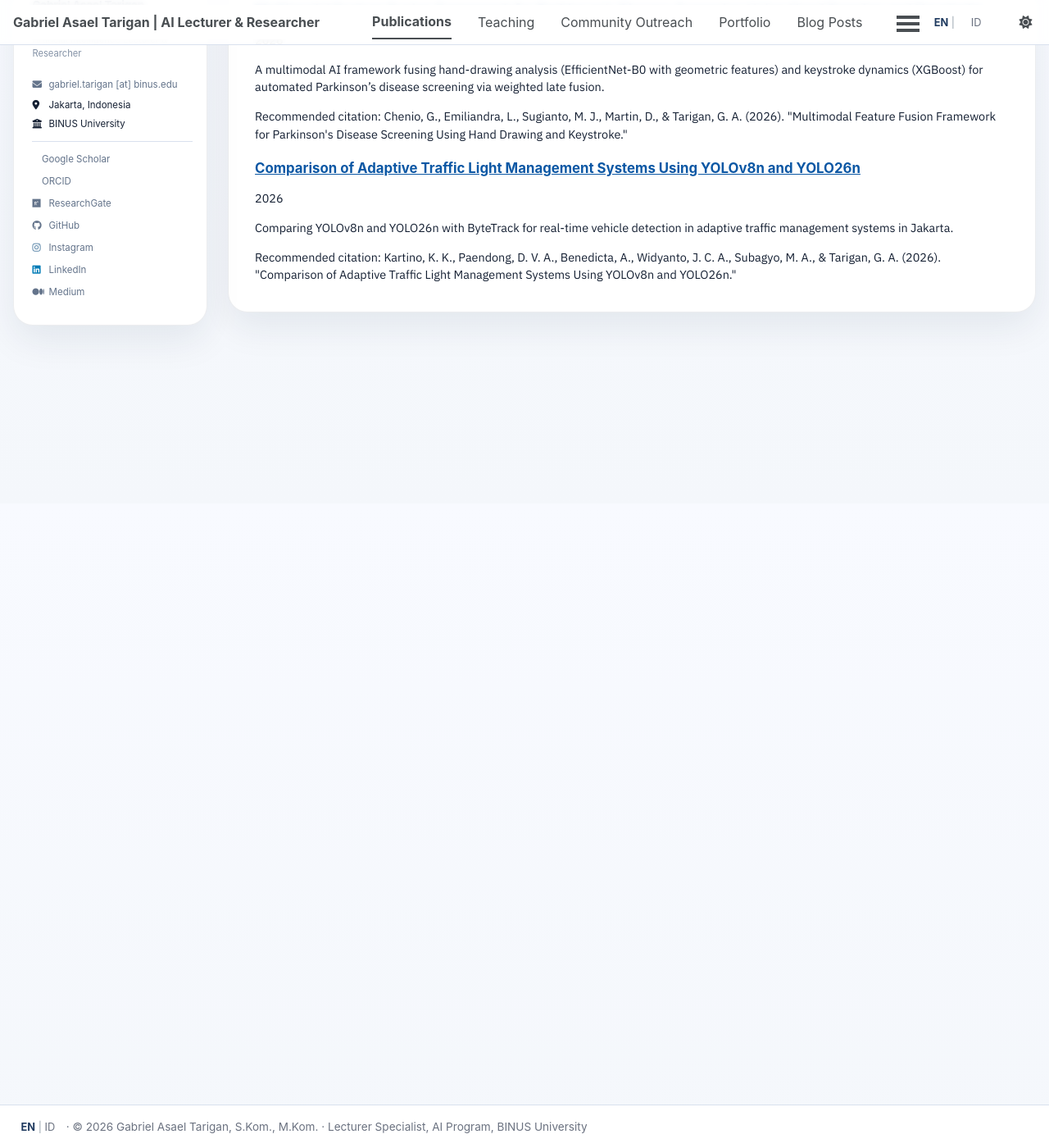
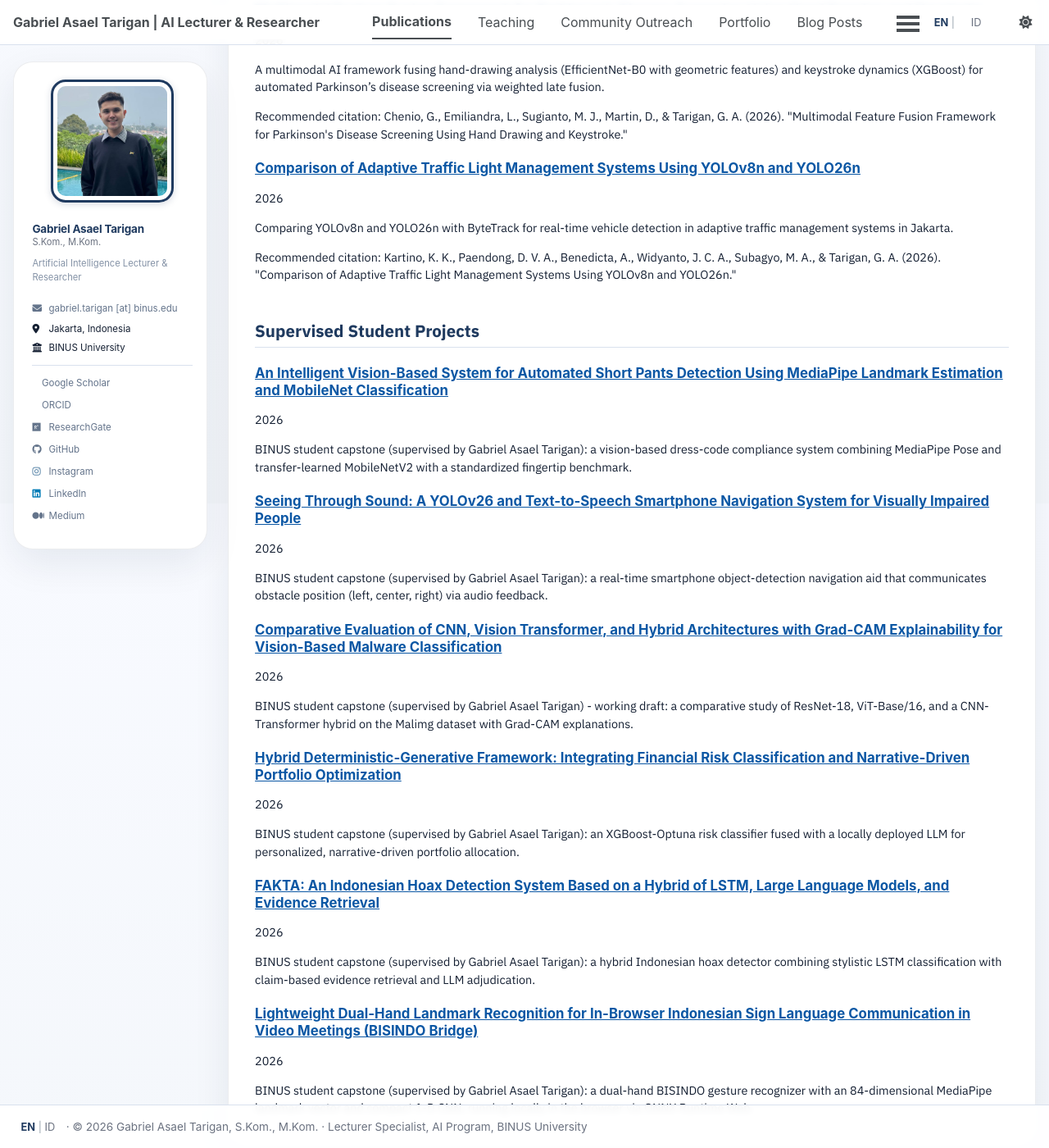
Before and after one commit to asaeltarigan/asaeltarigan.github.io, a Jekyll site: the page built from _pages/publications.html, in a window 1280 px wide and 1400 px high, scrolled down 3886 px. Shown: the whole window at 82% size. Built offline with Jekyll 4.4.1, drawn with Linux system fonts in a browser that asks for light colours; a style sheet for code colours, icons or effects is not loaded.

Commit message:
Add Supervised Student Projects section with 6 supervised capstones

```diff
--- a/_config.yml
+++ b/_config.yml
@@ -98,6 +98,8 @@ publication_category:
     title: 'To be Published'
   in_writing:
     title: 'In Writing'
+  supervised_projects:
+    title: 'Supervised Student Projects'
 
 # Site Settings
 teaser                   :  # filename of teaser fallback teaser image placed in /images/ for social media previews
--- /dev/null
+++ b/_publications/2026-10-14-supervised-bisindo-sign-language.md
@@ -0,0 +1,10 @@
+---
+title: "Lightweight Dual-Hand Landmark Recognition for In-Browser Indonesian Sign Language Communication in Video Meetings (BISINDO Bridge)"
+collection: publications
+category: supervised_projects
+permalink: /publication/supervised-bisindo-sign-language/
+excerpt: "BINUS student capstone (supervised by Gabriel Asael Tarigan): a dual-hand BISINDO gesture recognizer with an 84-dimensional MediaPipe landmark vector and compact 1-D CNN, running locally in the browser via ONNX Runtime Web."
+date: 2026-10-14
+---
+
+Final-year BINUS student capstone, supervised by Gabriel Asael Tarigan. BISINDO Bridge is an end-to-end dual-hand Indonesian sign-language gesture recognizer integrated into a small-room video-meeting testbed, with an 84-dimensional landmark vector classified by a compact 1-D CNN and deployed fully in-browser via ONNX Runtime Web so recognition never leaves the client.
--- /dev/null
+++ b/_publications/2026-10-14-supervised-fakta-hoax-detection.md
@@ -0,0 +1,10 @@
+---
+title: "FAKTA: An Indonesian Hoax Detection System Based on a Hybrid of LSTM, Large Language Models, and Evidence Retrieval"
+collection: publications
+category: supervised_projects
+permalink: /publication/supervised-fakta-hoax-detection/
+excerpt: "BINUS student capstone (supervised by Gabriel Asael Tarigan): a hybrid Indonesian hoax detector combining stylistic LSTM classification with claim-based evidence retrieval and LLM adjudication."
+date: 2026-10-14
+---
+
+Final-year BINUS student capstone, supervised by Gabriel Asael Tarigan. FAKTA models hoax detection along two orthogonal axes - deceptive writing style (bidirectional LSTM plus linguistic features) and correspondence with credible sources (atomic claim decomposition, hybrid BM25 and multilingual dense retrieval, and strict evidence adjudication).
--- /dev/null
+++ b/_publications/2026-10-14-supervised-financial-portfolio.md
@@ -0,0 +1,10 @@
+---
+title: "Hybrid Deterministic-Generative Framework: Integrating Financial Risk Classification and Narrative-Driven Portfolio Optimization"
+collection: publications
+category: supervised_projects
+permalink: /publication/supervised-financial-risk-portfolio/
+excerpt: "BINUS student capstone (supervised by Gabriel Asael Tarigan): an XGBoost-Optuna risk classifier fused with a locally deployed LLM for personalized, narrative-driven portfolio allocation."
+date: 2026-10-14
+---
+
+Final-year BINUS student capstone, supervised by Gabriel Asael Tarigan. This work integrates an XGBoost risk classifier (optimized via Optuna TPE) with a locally deployed Qwen 2.5 (7B) LLM, translating probabilistic risk profiles into risk-adjusted portfolio allocations accompanied by personalized narrative justifications.
--- /dev/null
+++ b/_publications/2026-10-14-supervised-malware-cnn-vit.md
@@ -0,0 +1,10 @@
+---
+title: "Comparative Evaluation of CNN, Vision Transformer, and Hybrid Architectures with Grad-CAM Explainability for Vision-Based Malware Classification"
+collection: publications
+category: supervised_projects
+permalink: /publication/supervised-malware-cnn-vit/
+excerpt: "BINUS student capstone (supervised by Gabriel Asael Tarigan) - working draft: a comparative study of ResNet-18, ViT-Base/16, and a CNN-Transformer hybrid on the Malimg dataset with Grad-CAM explanations."
+date: 2026-10-14
+---
+
+Final-year BINUS student capstone, supervised by Gabriel Asael Tarigan. This comparative study evaluates convolutional (ResNet-18), vision-transformer (ViT-Base/16), and CNN-transformer hybrid architectures for vision-based malware classification on the Malimg dataset, with Grad-CAM explanations for interpretability and all models exceeding 97% test accuracy. Note: currently a working draft with placeholder author placeholders.
--- /dev/null
+++ b/_publications/2026-10-14-supervised-seeing-through-sound.md
@@ -0,0 +1,10 @@
+---
+title: "Seeing Through Sound: A YOLOv26 and Text-to-Speech Smartphone Navigation System for Visually Impaired People"
+collection: publications
+category: supervised_projects
+permalink: /publication/supervised-seeing-through-sound/
+excerpt: "BINUS student capstone (supervised by Gabriel Asael Tarigan): a real-time smartphone object-detection navigation aid that communicates obstacle position (left, center, right) via audio feedback."
+date: 2026-10-14
+---
+
+Final-year BINUS student capstone, supervised by Gabriel Asael Tarigan. Seeing Through Sound is a real-time object-detection system that conveys the position of objects to visually impaired users through audio feedback, built on YOLO26n trained on a unified 22-class urban-environment dataset combining five public Roboflow datasets.
--- /dev/null
+++ b/_publications/2026-10-14-supervised-short-pants-detection.md
@@ -0,0 +1,10 @@
+---
+title: "An Intelligent Vision-Based System for Automated Short Pants Detection Using MediaPipe Landmark Estimation and MobileNet Classification"
+collection: publications
+category: supervised_projects
+permalink: /publication/supervised-short-pants-detection/
+excerpt: "BINUS student capstone (supervised by Gabriel Asael Tarigan): a vision-based dress-code compliance system combining MediaPipe Pose and transfer-learned MobileNetV2 with a standardized fingertip benchmark."
+date: 2026-10-14
+---
+
+Final-year BINUS student capstone, supervised by Gabriel Asael Tarigan. This work automates dress-code compliance detection with a MediaPipe Pose landmark estimator and a transfer-learned MobileNetV2 classifier, grounding compliance in a standardized fingertip rule and resolving ambiguous cases with a multi-cue hybrid decision pipeline.
```
